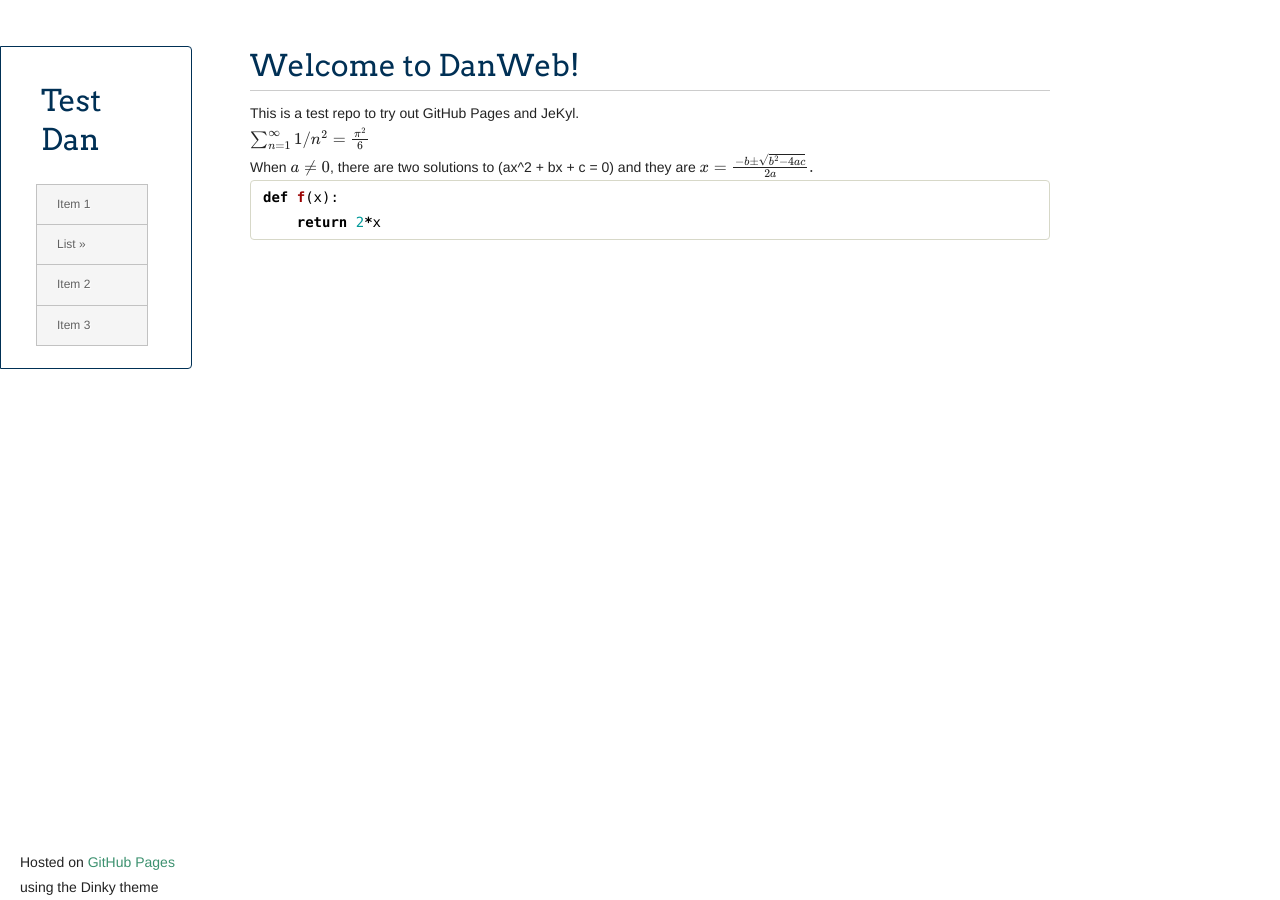
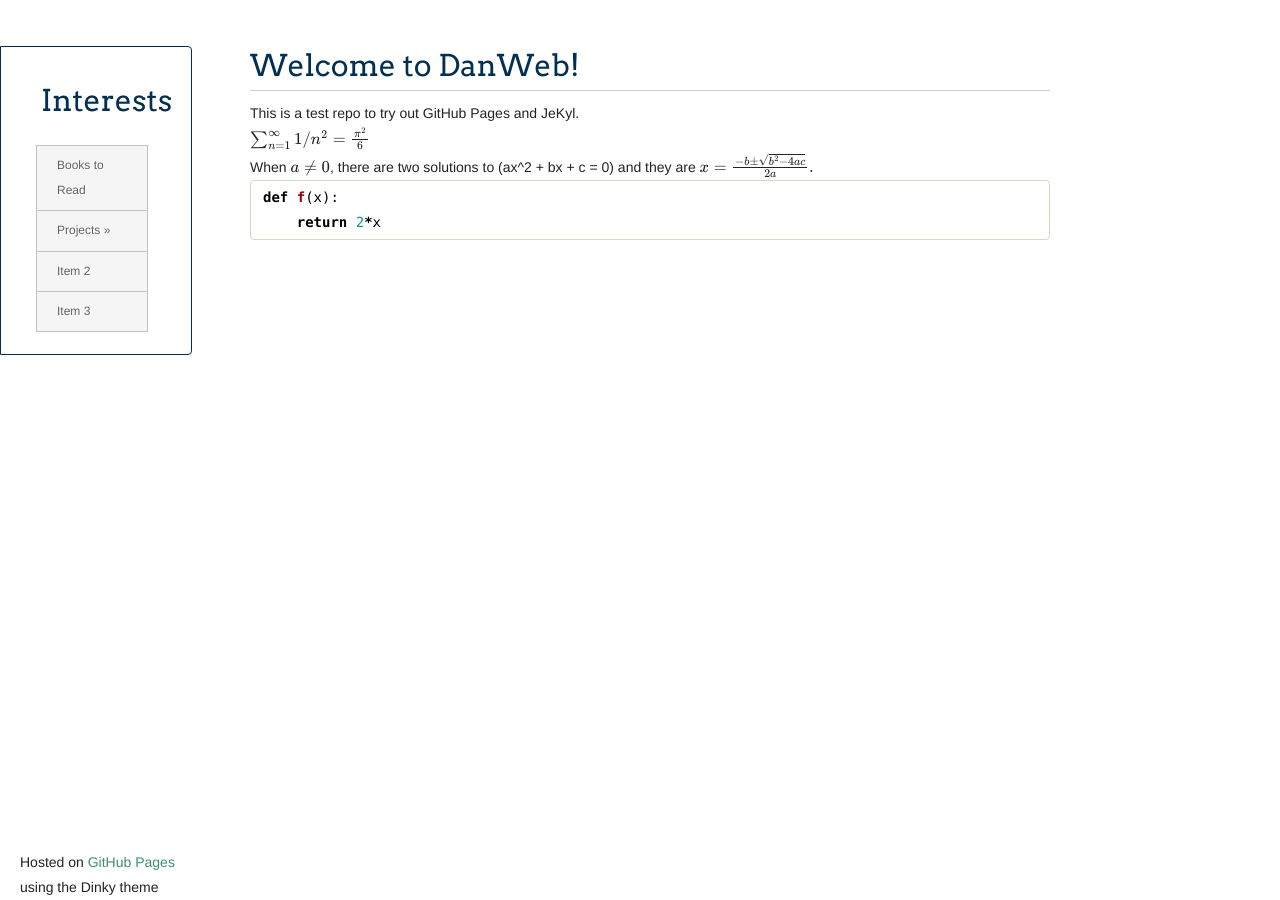
Before and after one commit to dviar2718/DanWeb, a Jekyll site: the page built from index.md, in a window 1280 px wide. Built offline with Jekyll 4.4.1, drawn with Linux system fonts in a browser that asks for light colours; formulas are drawn with MathJax 3.

Commit message:
changes to menu on head.html

```diff
--- a/_includes/head.html
+++ b/_includes/head.html
@@ -28,14 +28,14 @@
     -->
     <div class="wrapper">
       <header id="main grad">
-        <h1 class="header">Test Dan</h1>
+        <h1 class="header">Interests</h1>
         <nav id="nav">
 
 
 
         <ul id="navigation">
-          <li><a href="#" class="first">Item 1</a></li>
-          <li><a href="#">List &raquo;</a>
+          <li><a href="#" class="first">Books to Read</a></li>
+          <li><a href="#">Projects &raquo;</a>
             <ul>
               <li><a href="#">Nexted List Item</a></li>
               <li><a href="#">Expanded List Item &raquo;</a>
--- a/index.md
+++ b/index.md
@@ -6,6 +6,7 @@ Welcome to DanWeb!
 =================================
 
 This is a test repo to try out GitHub Pages and JeKyl.
+
 
 $\sum_{n=1}^\infty 1/n^2 = \frac{\pi^2}{6}$
 
```
